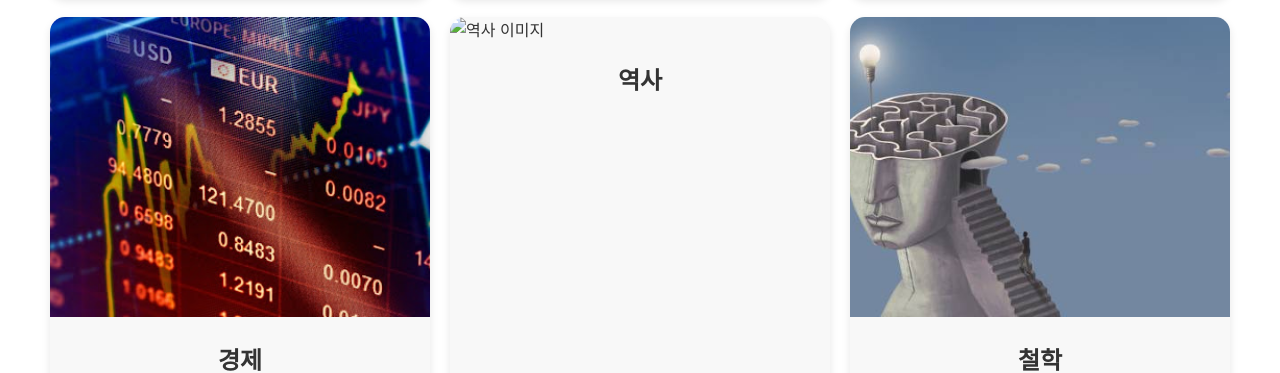
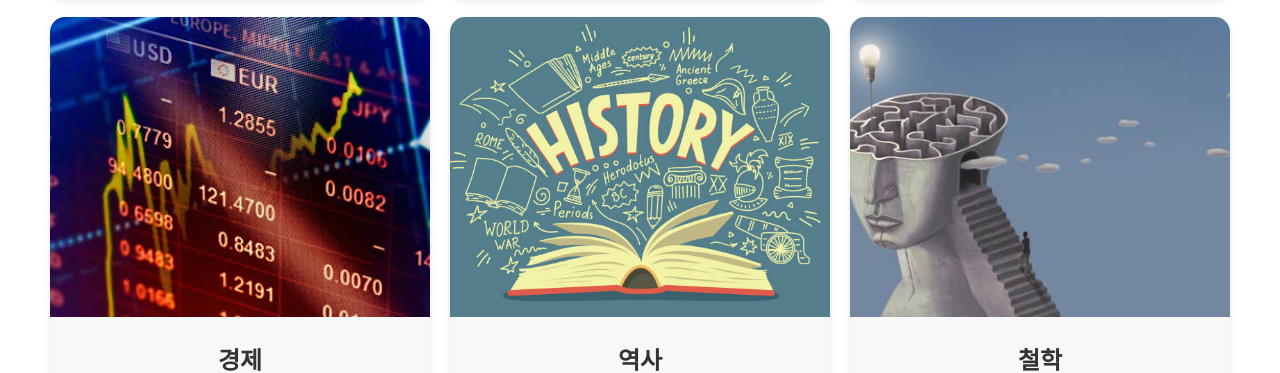
Before and after one commit to Yongdeok-Cho/yongdeok-lab-website, a plain HTML site: page index.html in a window 1280 px wide. Shown: the part 649-1022 px from the top of the page. Drawn offline with Linux system fonts and the light colour scheme.

Commit message:
Update index.html

```diff
--- a/index.html
+++ b/index.html
@@ -89,7 +89,7 @@
         <div class="grid-item" onclick="location.href='technology.html'"><img src='기술 cover.jpg' alt='기술 이미지'><div>기술</div></div>
         <div class="grid-item" onclick="location.href='art.html'"><img src='예술 cover.jpg' alt='예술 이미지'><div>예술</div></div>
         <div class="grid-item" onclick="location.href='economics.html'"><img src='경제 cover.jpg' alt='경제 이미지'><div>경제</div></div>
-        <div class="grid-item" onclick="location.href='history.html'"><img src='역사 cover.jfif' alt='역사 이미지'><div>역사</div></div>
+        <div class="grid-item" onclick="location.href='history.html'"><img src='역사 cover.jpg' alt='역사 이미지'><div>역사</div></div>
         <div class="grid-item" onclick="location.href='philosophy.html'"><img src='철학 cover.jpg' alt='철학 이미지'><div>철학</div></div>
     </div>
 
```
